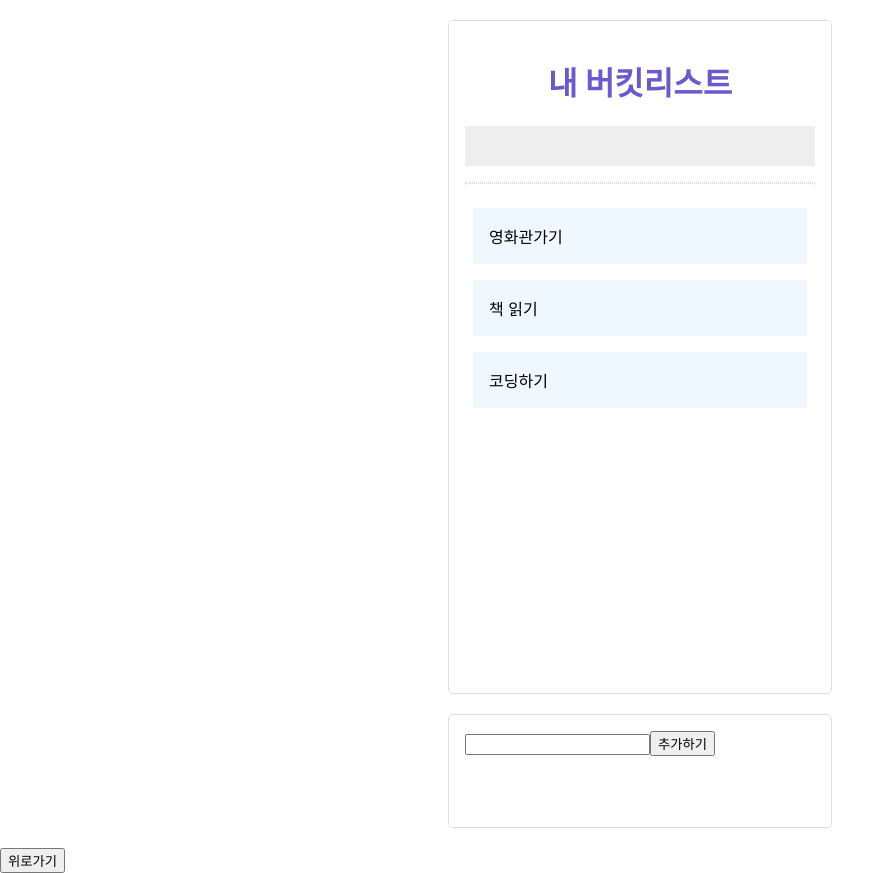
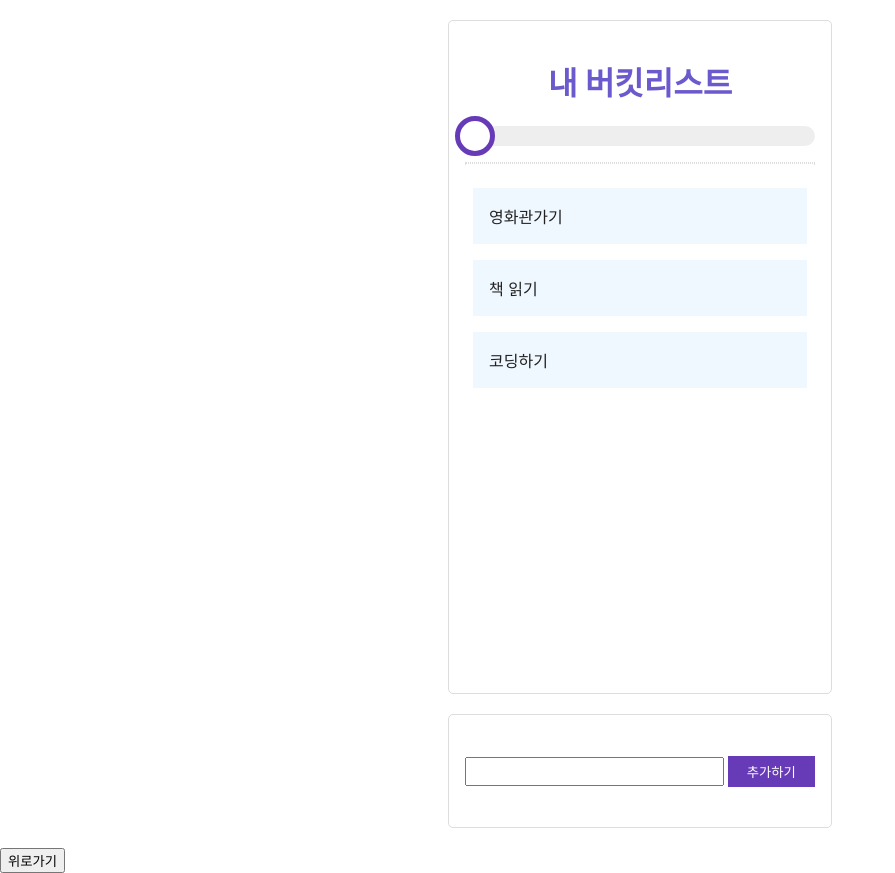
Before and after one commit to Jennayeo/React-week1, a React (Create React App) app in the folder BucketList/: page / in a window 1280 px wide. Shown: the whole page, without its empty margins (0-895 px from the left). Built offline with nearby package versions, Linux system fonts and the light colour scheme.

Commit message:
스타일 주기

```diff
--- a/BucketList/src/App.js
+++ b/BucketList/src/App.js
@@ -112,6 +112,24 @@ const Input = styled.div`
   margin: 20px auto;
   border-radius: 5px;
   border: 1px solid #ddd;
+  display: flex;
+  align-items: center;
+  justify-content: space-between;
+  & * { // 모든아이템에게 적용
+    padding: 5px;
+  }
+  & input {
+    width: 70%;
+    &: focus{ // 네스팅 안에서 포커스
+      border: 1px solid #673ab7;
+    }
+  }
+  & button {
+    width: 25%;
+    color: #fff;
+    border: 1px solid #673ab7;
+    background-color: #673ab7;
+  }
 `;
 const Container = styled.div`
   max-width: 350px;
--- a/BucketList/src/BucketList.js
+++ b/BucketList/src/BucketList.js
@@ -18,7 +18,7 @@ const BucketList = (props) => {
         return (
           <ItemStyle className="list_item" key={index}
           // 프로그래스바 색 변경
-          color={list.completed? "orange":"aliceblue"}
+          completed={list.completed}
           onClick={() => {
           props.history.push('/detail/'+index);
           }}>
@@ -33,15 +33,71 @@ const BucketList = (props) => {
 const ListStyle = styled.div`
   display: flex;
   flex-direction: column;
-  height: 100%;
+  height: 50vh;
   overflow-x: hidden;
-  overflow-y: auto;
+  overflow-y: auto; // div의 길이보다 내용이 넘치면 스크롤 자동 생성
 `;
 
 const ItemStyle = styled.div`
   padding: 16px;
   margin: 8px;
-  background-color: ${props => props.color};
-`;
+  color: ${(props) => (props.completed? "#fff":"#212121")};
+  background-color: ${(props) => (props.completed? "#673ab7":"aliceblue")};
+  `;
 
 export default BucketList;
+
+
+// 강의코드
+// // 리액트 패키지를 불러옵니다.
+// import React from "react";
+// import styled from "styled-components";
+
+// // redux hook을 불러옵니다.
+// import {useDispatch, useSelector} from 'react-redux';
+
+// const BucketList = (props) => {
+//   // 버킷리스트를 리덕스 훅으로 가져오기
+//   const bucket_list = useSelector(state => state.bucket.list);
+
+//   return (
+//     <ListStyle>
+//       {bucket_list.map((list, index) => {
+//         return (
+//           <ItemStyle
+//             className="list_item"
+//             completed = {list.completed}
+//             key={index}
+//             onClick={() => {
+//               // 배열의 몇번째 항목을 눌렀는 지, url 파라미터로 넘겨줍니다.
+//               props.history.push("/detail/" + index);
+//             }}
+//           >
+//             {list.text}
+//           </ItemStyle>
+//         );
+//       })}
+//     </ListStyle>
+//   );
+// };
+
+// const ListStyle = styled.div`
+//   display: flex;
+//   flex-direction: column;
+//   height: 50vh;
+//   overflow-x: hidden;
+//   overflow-y: auto;
+//   max-height: 50vh;
+// `;
+
+// const ItemStyle = styled.div`
+//   padding: 16px;
+//   margin: 8px;
+//   font-weight: 600;
+//   color: ${(props) => (props.completed ? "#fff" : "#212121")};
+//   background-color: ${(props) => (props.completed ? "#673ab7" : "#eee")};
+//   box-sizing: border-box;
+// `;
+
+
+// export default BucketList;
--- a/BucketList/src/Progress.js
+++ b/BucketList/src/Progress.js
@@ -20,6 +20,7 @@ const Progress = (props) => {
     return (
         <ProgressBar>
             <HighLight width={(count/bucket_list.length)*100 + "%"}/>
+            <Dot/>
         </ProgressBar>
     );
 
@@ -28,14 +29,28 @@ const Progress = (props) => {
 const ProgressBar = styled.div`
     background: #eee;
     width: 100%;
-    height: 40px;
+    height: 20px;
+    display: flex;
+    align-items: center; // 높이 정렬
+    border-radius: 10px;
 `;
 
 const HighLight = styled.div`
-    background: orange;
+    background: #673ab7;
     width: ${props => props.width};
-    height: 40px;
+    height: 20px;
     // 서서히 늘어나게
     transition: width 1s; // 어떤 속성이 변했을때 몇초 동안 그 변화를 일으킬거야
+    border-radius: 10px;
+`;
+
+const Dot = styled.div`
+    background: #fff;
+    border: 5px solid #673ab7;
+    box-sizing: border-box;
+    width: 40px;
+    height: 40px;
+    border-radius: 20px;
+    margin: 0px 0px 0px -10px;
 `;
 export default Progress;
```
